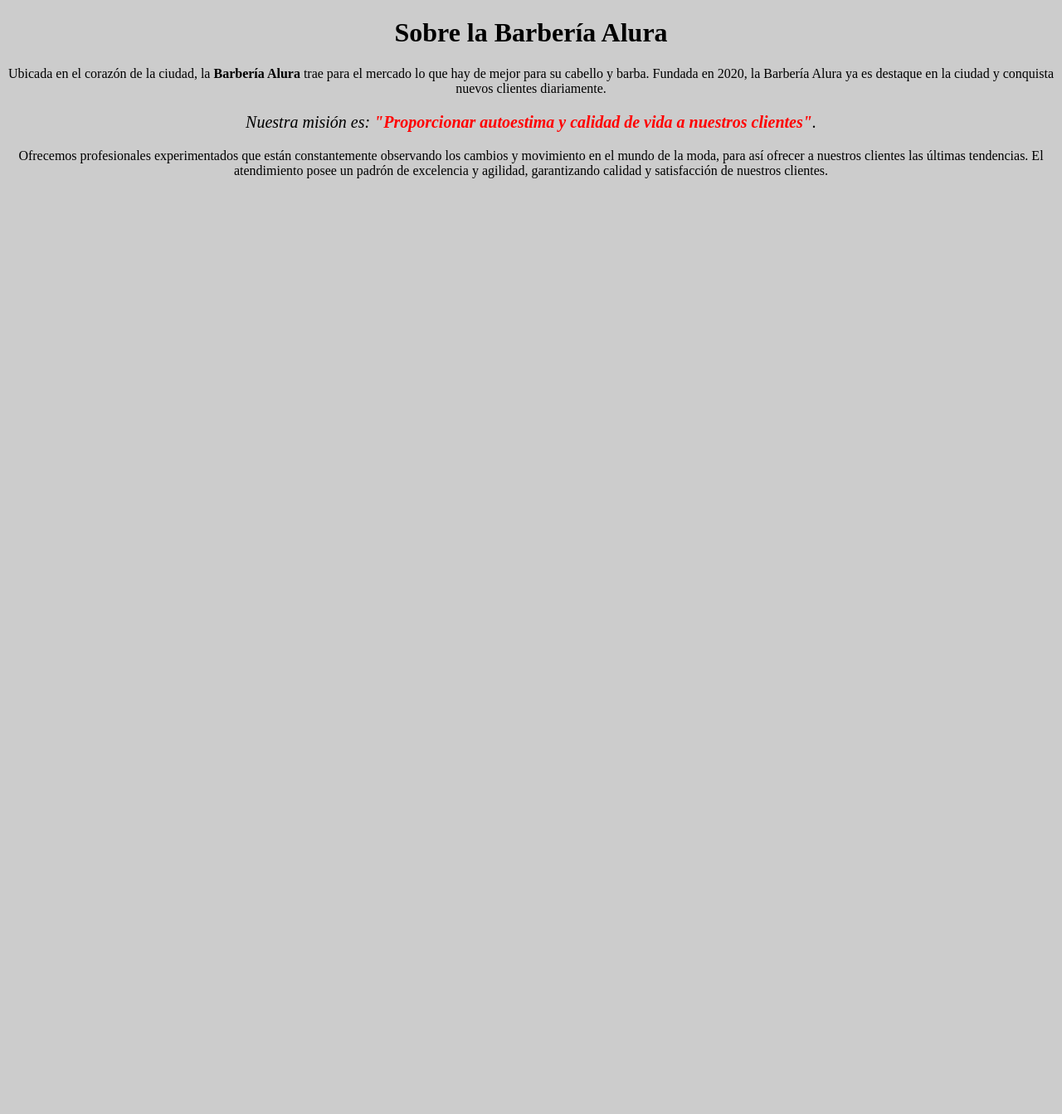
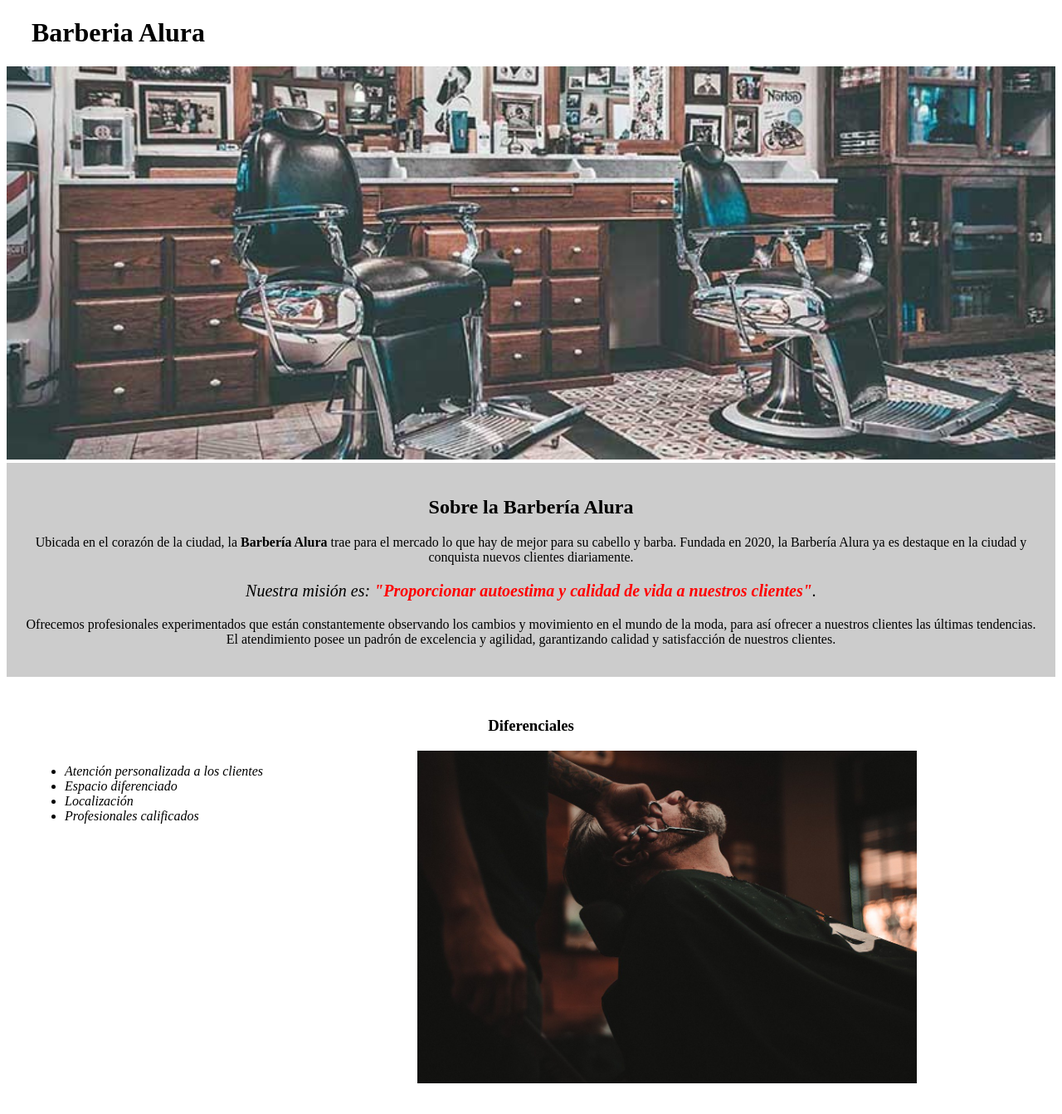
Before and after one commit to NightMare070/Beca_ONE, a plain HTML site: page Curso_LP_3/Proyecto/index.html in a window 1280 px wide. Shown: the whole page at 83% size. Before the commit the page ends 800 px from the top, so only its background shows below. Drawn offline with Linux system fonts and the light colour scheme.

Commit message:
curso3_6

```diff
--- a/Curso_LP_3/Proyecto/index.css
+++ b/Curso_LP_3/Proyecto/index.css
@@ -1,12 +1,48 @@
-body{
+.titulo-principal{
+    padding-left: 30px;
+}
+
+#banner{
+    width: 100%;
+}
+
+.principal{
     background-color: #CCCCCC;
+    padding: 20px;
 }
-h1{
+
+.titulo-centralizado{
     text-align: center;
 }
+
 p{
     text-align: center;
 }
+
+#mision{
+    font-size: 20px;
+}
+
 em strong{
     color: red;
 }
+
+.diferenciales{
+    background-color: #FFFFFF;
+    padding: 30px;
+}
+
+.items{
+    font-style: italic;
+}
+
+ul{
+    display: inline-block;
+    vertical-align: top;
+    width: 20%;
+    margin-right: 15%;
+}
+
+.imagenDiferenciales{
+    width: 50%;
+}
--- a/Curso_LP_3/Proyecto/index.html
+++ b/Curso_LP_3/Proyecto/index.html
@@ -7,12 +7,34 @@
     <title>Barbería Alura</title>
 </head>
 <body>
-    <h1>Sobre la Barbería Alura</h1>
+    <header>
+        <h1 class="titulo-principal">Barberia Alura</h1>
+    </header>
 
-    <p>Ubicada en el corazón de la ciudad, la <strong>Barbería Alura</strong> trae para el mercado lo que hay de mejor para su cabello y barba. Fundada en 2020, la Barbería Alura ya es destaque en la ciudad y conquista nuevos clientes diariamente.</p>
+    <img id="banner" src="img/banner.jpg" alt="banner">
 
-    <p style="font-size: 20px;"><em>Nuestra misión es: <strong>"Proporcionar autoestima y calidad de vida a nuestros clientes"</strong>.</em></p>
+    <div class="principal">
+        <h2 class="titulo-centralizado">Sobre la Barbería Alura</h2>
 
-    <p>Ofrecemos profesionales experimentados que están constantemente observando los cambios y movimiento en el mundo de la moda, para así ofrecer a nuestros clientes las últimas tendencias. El atendimiento posee un padrón de excelencia y agilidad, garantizando calidad y satisfacción de nuestros clientes.</p>
+        <p>Ubicada en el corazón de la ciudad, la <strong>Barbería Alura</strong> trae para el mercado lo que hay de mejor para su cabello y barba. Fundada en 2020, la Barbería Alura ya es destaque en la ciudad y conquista nuevos clientes diariamente.</p>
+
+        <p id="mision"><em>Nuestra misión es: <strong>"Proporcionar autoestima y calidad de vida a nuestros clientes"</strong>.</em></p>
+
+        <p>Ofrecemos profesionales experimentados que están constantemente observando los cambios y movimiento en el mundo de la moda, para así ofrecer a nuestros clientes las últimas tendencias. El atendimiento posee un padrón de excelencia y agilidad, garantizando calidad y satisfacción de nuestros clientes.</p>
+    </div>
+
+    <div class="diferenciales">
+        <h3 class="titulo-centralizado">Diferenciales</h3>
+
+        <ul>
+            <li class="items">Atención personalizada a los clientes</li>
+            <li class="items">Espacio diferenciado</li>
+            <li class="items">Localización</li>
+            <li class="items">Profesionales calificados</li>
+        </ul>
+
+        <img src="img/diferenciales.jpg" alt="diferenciales" class="imagenDiferenciales">
+    </div>
+
 </body>
 </html>
```
Also changed, not shown: Curso_LP_3/Proyecto/img/banner.jpg (added), Curso_LP_3/Proyecto/img/diferenciales.jpg (added).
